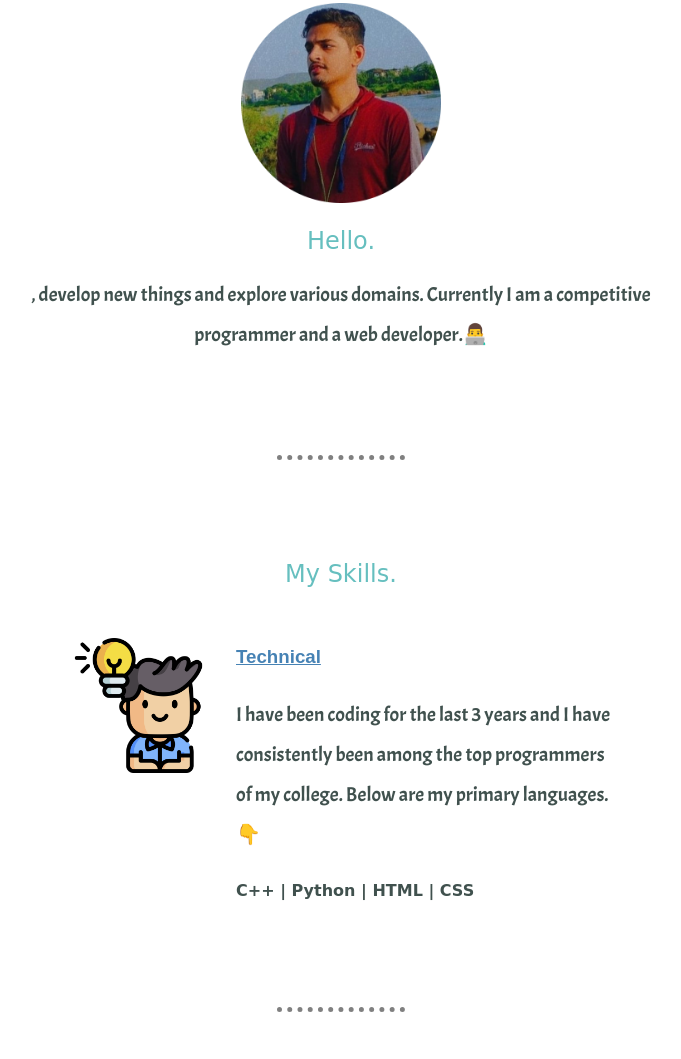
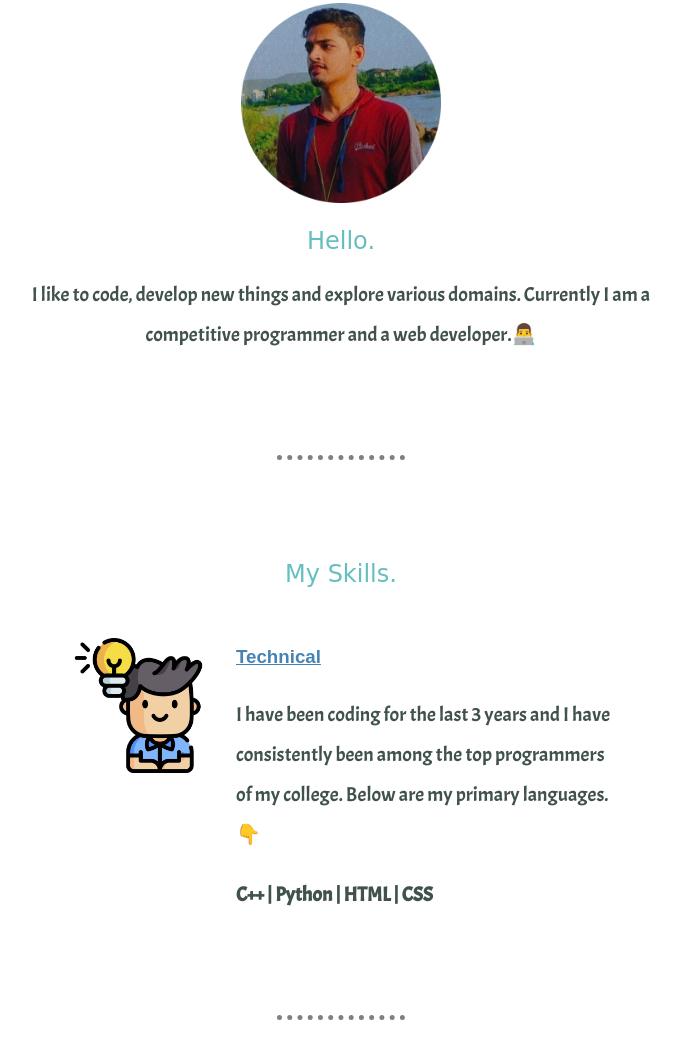
Before and after one commit to Ashuu02/my_site, a plain HTML site: page index.html in a window 1280 px wide. Shown: the part 632-1691 px from the top of the page, without its empty margins (299-980 px from the left). Drawn offline with Linux system fonts and the light colour scheme.

Commit message:
Update index.html

```diff
--- a/index.html
+++ b/index.html
@@ -21,7 +21,7 @@
         <div class="profile">
           <img src="images/profile_pic2.png" alt="profile-pic" height="200px">
           <h2>Hello.</h2>
-          <p class="code_intro">, develop new things and explore various domains. Currently I am a competitive programmer and a web developer.👨‍💻</p>
+          <p class="code_intro">I like to code, develop new things and explore various domains. Currently I am a competitive programmer and a web developer.👨‍💻</p>
         </div>
         <hr>
         <div class="skills">
@@ -31,7 +31,7 @@
             <h3 class="Technical"><u>Technical</u></h3>
             <link href="https://fonts.googleapis.com/css2?family=Acme&display=swap" rel="stylesheet">
             <p class="code_intro">I have been coding for the last 3 years and I have consistently been among the top programmers of my college. Below are my primary languages.👇</p>
-            <p class="language"><b>C++  |  Python  |  HTML  |  CSS</b></p>
+            <p class="code_intro"><b>C++  |  Python  |  HTML  |  CSS</b></p>
 
             <!-- <h3 class="Technical"><u>Non-Technical</u></h3>
             <p class="language"><b>Communication  |  Public speaking  |  painting</b></p> -->
```
